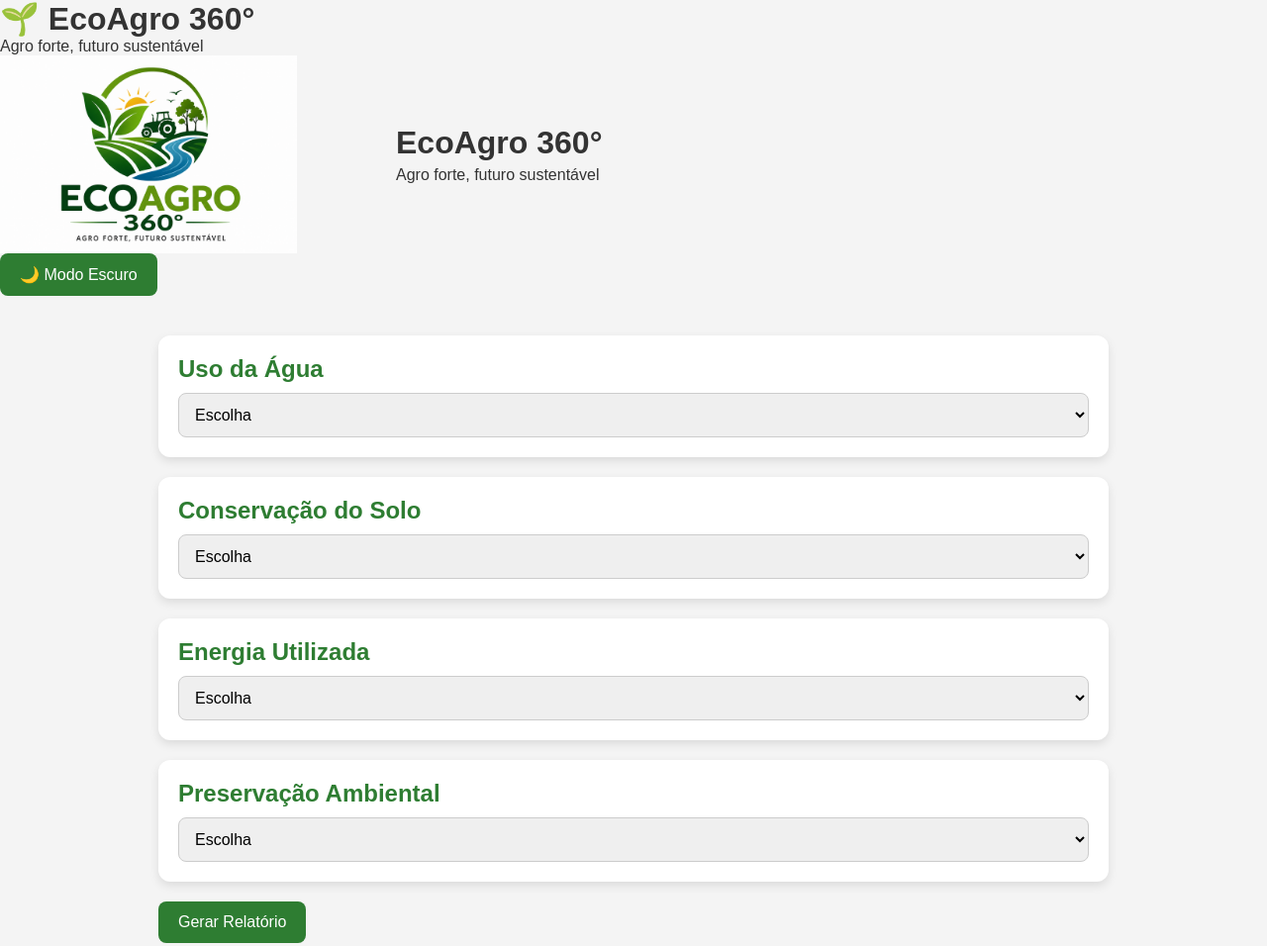
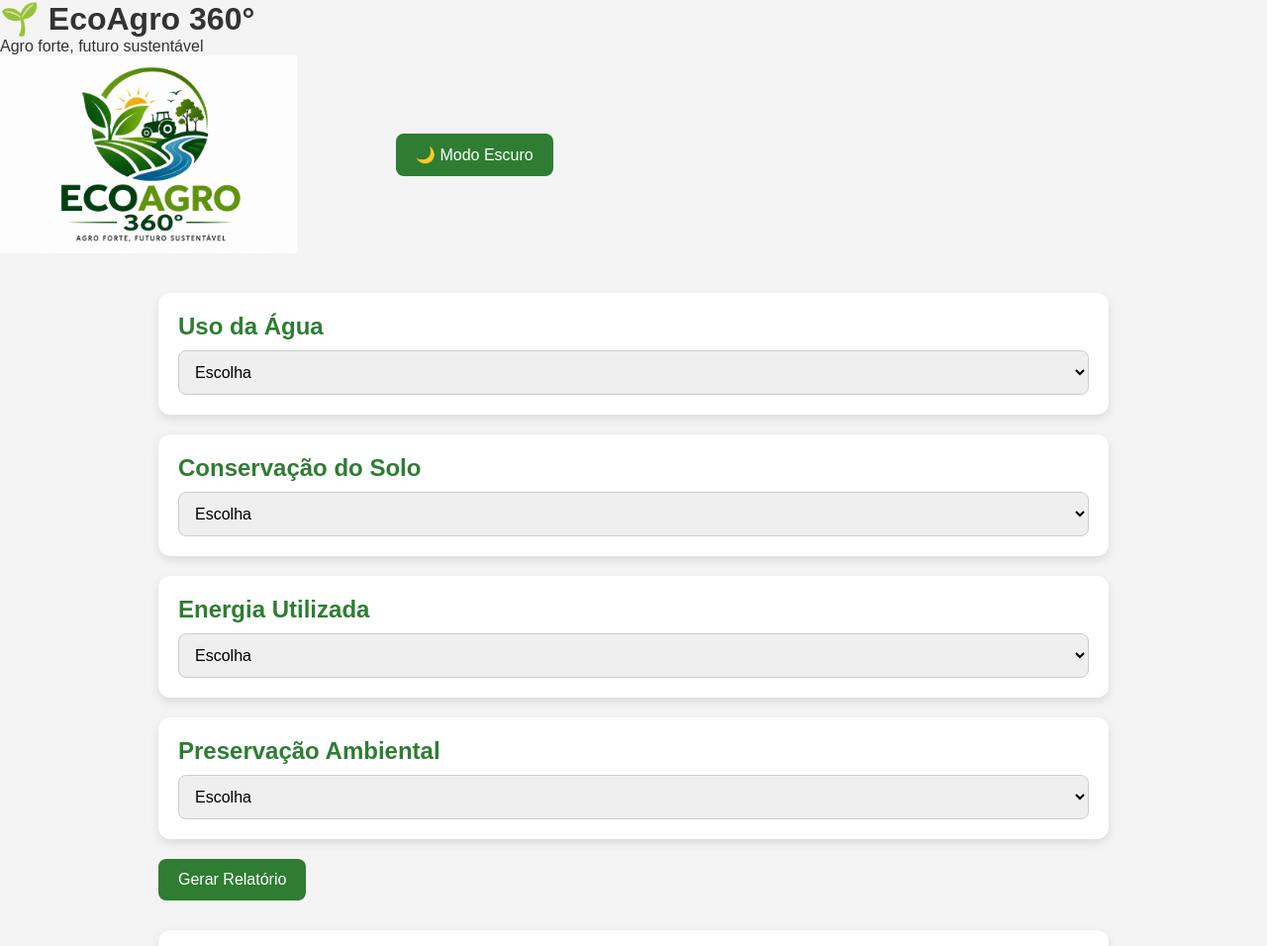
Before and after one commit to grazielly-pjc/EcoAgro-360-Simulador-Inteligente-de-Fazenda-Sustent-vel, a plain HTML site: page index.html in a window 1280 px wide. Shown: the top 956 px of the page at 99% size. Drawn offline with Linux system fonts and the light colour scheme.

Commit message:
12 junho 2026

```diff
--- a/index.html
+++ b/index.html
@@ -11,8 +11,7 @@
 <header>
     <h1>🌱 EcoAgro 360°</h1>
     <p>Agro forte, futuro sustentável</p>
-    <header>
-<div class="logo-area"> <img src="img/logo.png" alt="Logo EcoAgro 360" class="logo"> <div> <h1>EcoAgro 360°</h1> <p>Agro forte, futuro sustentável</p> </div> </div>
+    <header>        <div class="logo-area"> <img src="img/logo.png" alt="Logo EcoAgro 360" class="logo">
 
 <button id="tema">🌙 Modo Escuro</button>
 
```
